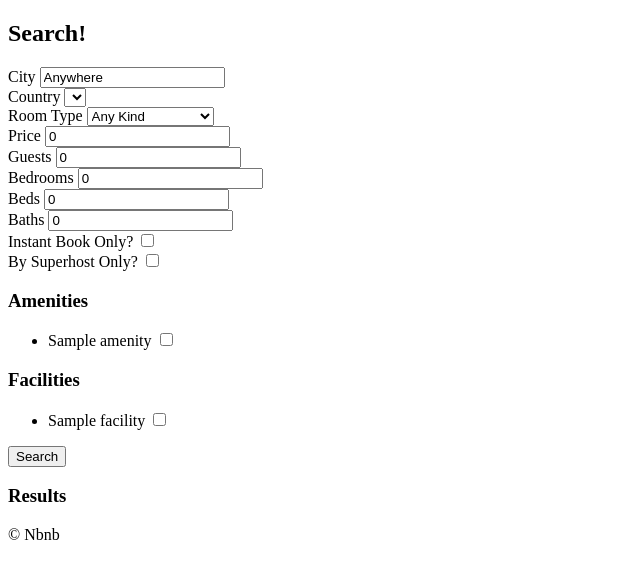
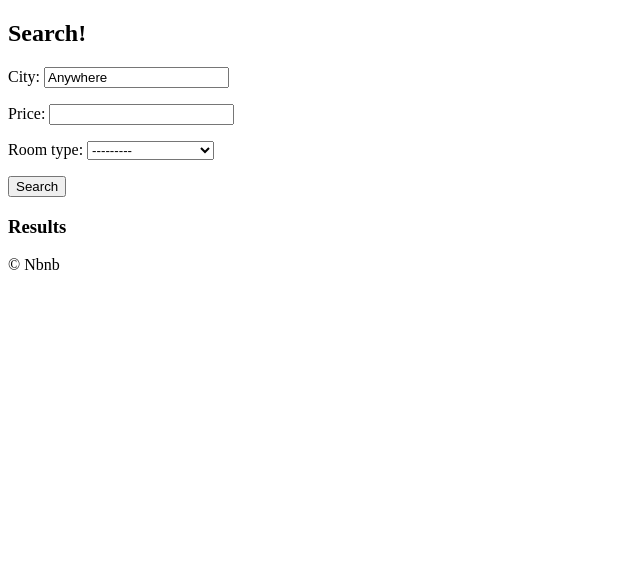
Before and after one commit to jhunderdog/airbnb-clone, a Django app: page /rooms/search/ in a window 1280 px wide. Shown: the part 60-639 px from the top of the page, without its empty margins (0-640 px from the left). Run offline with Django 3.2, Linux system fonts and the light colour scheme; tables that the repository leaves empty hold one stand-in row (values such as "Sample post"); lists and menus that the app fills with data are empty.

Commit message:
Introduction of Django Forms

```diff
--- /dev/null
+++ b/rooms/forms.py
@@ -0,0 +1,8 @@
+from django import forms
+from . import models
+
+
+class SearchForm(forms.Form):
+    city = forms.CharField(initial="Anywhere")
+    price = forms.IntegerField(required=False)
+    room_type = forms.ModelChoiceField(queryset=models.Roomtype.objects.all())
--- a/rooms/views.py
+++ b/rooms/views.py
@@ -4,8 +4,7 @@ from django.shortcuts import render
 from django.views.generic import ListView, DetailView
 from django_countries import countries
 
-from . import models
-
+from . import models, forms
 
 class HomeView(ListView):
 
@@ -25,67 +24,5 @@ class RoomDetail(DetailView):
     pass
 
 def search(request):
-    city = request.GET.get("city", "Anywhere")
-    city = str.capitalize(city)
-    country = request.GET.get("country", "KR")
-    room_type = int(request.GET.get("room_type", 0))
-    room_types = models.Roomtype.objects.all()
-    amenities = models.Amenity.objects.all()
-    facilities = models.Facility.objects.all()
-    price = int(request.GET.get("price", 0))
-    guests = int(request.GET.get("guests", 0))
-    bedrooms = int(request.GET.get("bedrooms", 0))
-    beds = int(request.GET.get("beds", 0))
-    baths = int(request.GET.get("baths", 0))
-    s_amenities = request.GET.getlist("amenities")
-    s_facilities = request.GET.getlist("facilities")
-    instant = bool(request.GET.get("instant", False))
-    superhost = bool(request.GET.get("superhost", False))
-
-    print(s_amenities, s_facilities)
-    print(amenities)
-    form = {"city": city, "s_room_type": room_type,  "s_country": country, "price": price, "guests": guests, "bedrooms": bedrooms, "beds": beds, "baths": baths, "s_amenities":s_amenities, "s_facilities": s_facilities, "instant": instant, "superhost": superhost}
-    choices = {"countries": countries, "room_types": room_types, "amenities": amenities, "facilities": facilities }
-
-    filter_args = {}
-
-    if city != "Anywhere":
-        filter_args["city__startswith"] = city
-
-    filter_args["country"] = country
-
-    if room_type != 0:
-        filter_args["room_type__pk"] = room_type
-
-    if price != 0:
-        filter_args["price__lte"] = price
-
-    if guests != 0:
-        filter_args["guests__gte"] = guests
-
-    if bedrooms != 0:
-        filter_args["bedrooms__gte"] = bedrooms
-
-    if beds != 0:
-        filter_args["bed__gte"] = beds
-
-    if baths != 0:
-        filter_args["baths__gte"] = baths
-
-    print(instant, superhost)
-    if instant is True:
-        filter_args["instant_book"] = True
-
-    if superhost is True:
-        filter_args["host__superhost"] = True
-
-    if len(s_amenities) > 0:
-        for a_amenity in s_amenities:
-            filter_args["amenities__pk"] = int(a_amenity)
-
-    if len(s_facilities) > 0:
-        for a_facility in s_facilities:
-            filter_args["facilities__pk"] = int(a_facility)
-
-    rooms = models.Room.objects.filter(**filter_args)
-    return render(request, "rooms/search.html", {**form, **choices, "rooms": rooms})
+    form = forms.SearchForm()
+    return render(request, "rooms/search.html", {"form": form})
--- a/templates/rooms/search.html
+++ b/templates/rooms/search.html
@@ -9,80 +9,11 @@
 {% block content %}
     <h2>Search!</h2>
     <form method="get" action="{% url "rooms:search" %}">
-        <div>
-            <label for="city">City</label>
-            <input value="{{city}}" id="city" name="city" placeholder="Search by city"/>
-        </div>
-        <div>
-            <label for="country">Country</label>
-            <select id="country" name="country">
-                {% for country in countries %}
-                    <option value="{{country.code}}" {% if country.code == s_country %}selected{% endif %}>{{country.name}}</option>
-                {% endfor %}
-            </select>
-        </div>
-
-        <div>
-            <label for="room_type">Room Type</label>
-            <select id="room_type" name="room_type">
-                <option value="0" {% if s_room_type == 0 %}selected{% endif %}>Any Kind</option>
-                {% for room_type in room_types %}
-                    <option value="{{room_type.id}}" {% if s_room_type == room_type.pk %}selected {% endif %}>{{room_type.name}}</option>
-                {% endfor %}
-            </select>
-        </div>
-        <div>
-            <label for="price">Price</label>
-            <input value="{{price}}" type="number" name="price" id="price" placeholder="Price"/>
-        </div>
-        <div>
-            <label for="guests">Guests</label>
-            <input value="{{guests}}" type="number" name="guests" id="guests" placeholder="Guests"/>
-        </div>
-        <div>
-            <label for="bedrooms">Bedrooms</label>
-            <input value="{{bedrooms}}" type="number" name="bedrooms" id="bedrooms" placeholder="Bedrooms"/>
-        </div>
-        <div>
-            <label for="beds">Beds</label>
-            <input value="{{beds}}" type="number" name="beds" id="beds" placeholder="Beds"/>
-        </div>
-        <div>
-            <label for="baths">Baths</label>
-            <input value="{{baths}}" type="number" name="baths" id="baths" placeholder="Baths"/>
-        </div>
-        <div>
-            <label for="instant">Instant Book Only?</label>
-            <input type="checkbox" name="instant" id="instant"{% if instant %}checked{% endif %}/>
-        </div>
-        <div>
-            <label for="superhost">By Superhost Only?</label>
-            <input type="checkbox" name="superhost" id="superhost" {% if superhost %}checked{% endif %}/>
-        </div>
-        <div>
-            <h3>Amenities</h3>
-            <ul>
-                {% for amenity in amenities %}
-                    <li>
-                        <label for="a_{{amenity.pk}}">{{amenity.name}}</label>
-                        <input value={{amenity.pk}} id="a_{{amenity.pk}}" name="amenities" type="checkbox" {% if amenity.pk|slugify in s_amenities %}checked {% endif %} />
-                    </li>
-                {% endfor %}
-            </ul>
-        </div>
-        <div>
-            <h3>Facilities</h3>
-            <ul>
-                {% for facility in facilities %}
-                    <li>
-                        <label for="f_{{facility.pk}}">{{facility.name}}</label>
-                        <input value={{facility.pk}} id="f_{{facility.pk}}" name="facilities" type="checkbox" {% if facility.pk|slugify in s_facilities %}checked {% endif %} />
-                    </li>
-                {% endfor %}
-            </ul>
-        </div>
+        {{form.as_p}}
         <button>Search</button>
     </form>
+
+
 
     <h3>Results</h3>
 
```
